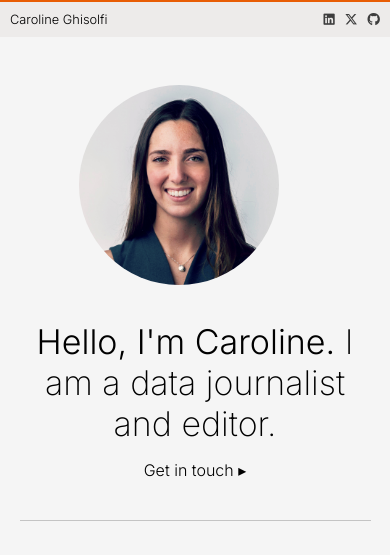
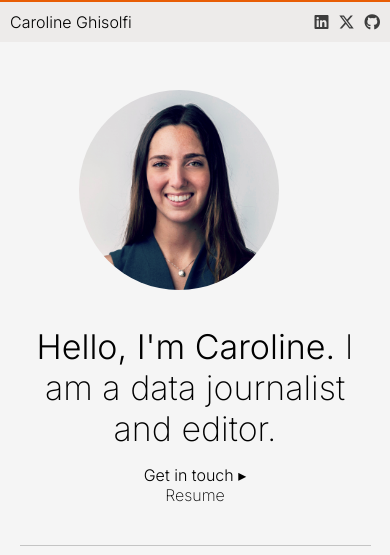
Before and after one commit to carolineeghisolfi/carolineeghisolfi.github.io, a React (Vite) app: page / in a window 390 px wide. Shown: the top 555 px of the page. Built offline with nearby package versions, Linux system fonts and the light colour scheme; no server answers.

Commit message:
add resume button

```diff
--- a/src/App.jsx
+++ b/src/App.jsx
@@ -87,6 +87,9 @@ function App() {
                 </span>
               )}
             </div>
+            <div className="resume-button">
+            <a href="https://drive.google.com/file/d/1AIJusbFtYm8jN1JNwdhHYGxc0FvMXIt6/view" target="_blank" className="resume-button">Resume</a>
+            </div>
           </div>
         </section>
 
--- a/src/App.less
+++ b/src/App.less
@@ -75,7 +75,7 @@ header {
     margin: 0 auto;
 
     @media (max-width: 800px) {
-        font-size: .8rem
+        font-size: 1rem
     }
 
     .header {
@@ -89,7 +89,7 @@ header {
         }
 
         div {
-            width: 40%;
+            width: 45%;
         }
 
         .social-icons {
```
